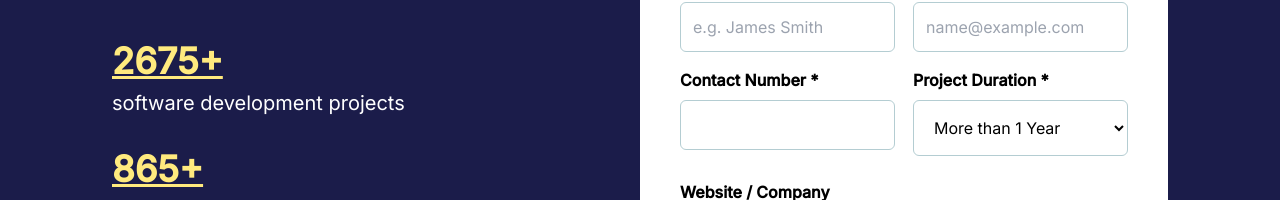
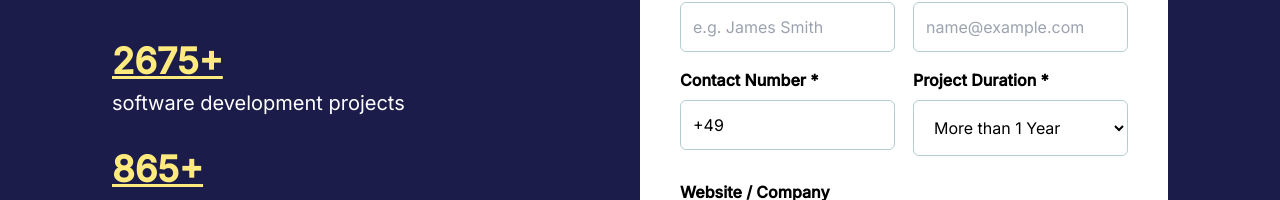
Before and after one commit to alabo-excel/virtual-employee, a React (Vite) app: page / in a window 1280 px wide. Shown: the part 4558-4758 px from the top of the page. Built offline with nearby package versions, Linux system fonts and the light colour scheme.

Commit message:
default contact value commit

```diff
--- a/src/components/Register.jsx
+++ b/src/components/Register.jsx
@@ -102,7 +102,7 @@ const Register = () => {
                                     <label className="font-bold">Contact Number *</label>
                                 </div>
                                 <div className="flex">
-                                    <input type="number" value={Contact} onChange={e => setContact(e.target.value)} className="p-3 border border-border w-full rounded-md" />
+                                    <input type="text" value={Contact} onChange={e => setContact(e.target.value)} className="p-3 border border-border w-full rounded-md" />
                                 </div>
                             </div>
                             <div className="w-input my-2 sm:my-4">
```
